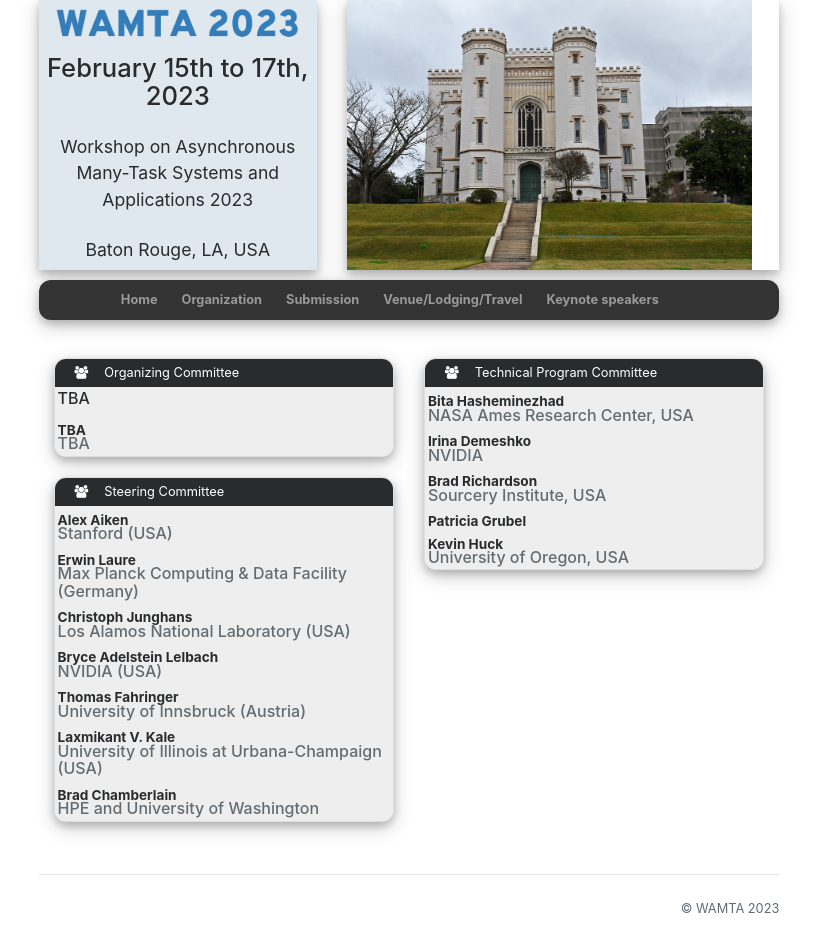
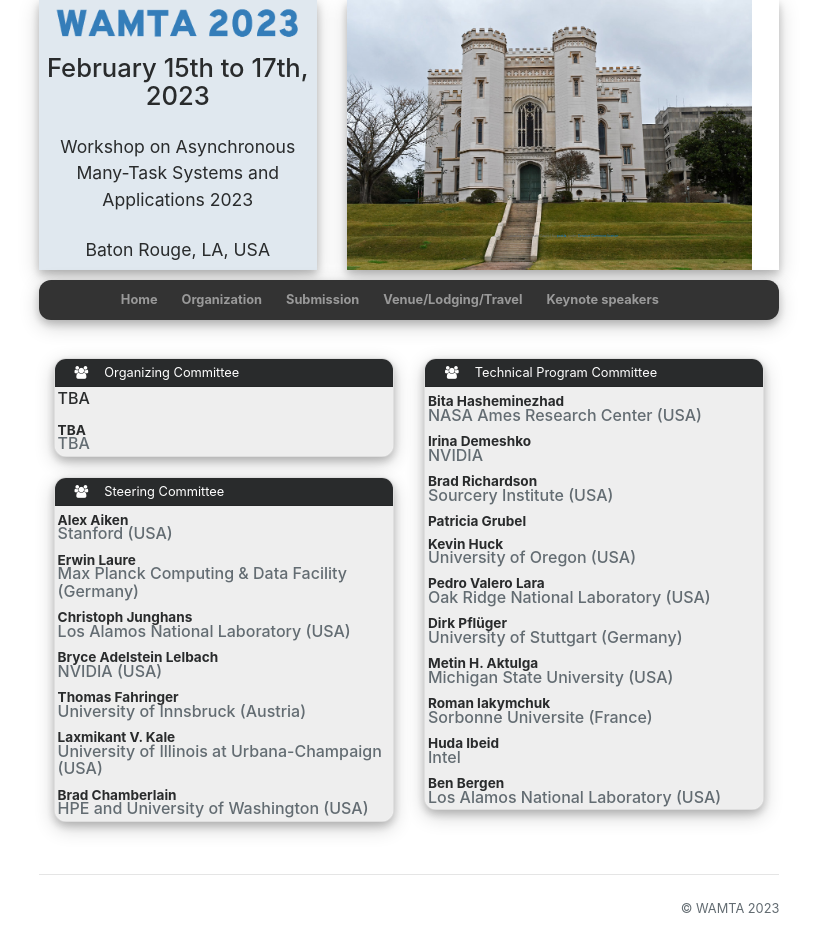
Before and after one commit to wamta26/WAMTA26.github.io, a Jekyll site: the page built from committees.html, in a window 1280 px wide. Shown: the whole page, without its empty margins (231-1048 px from the left). Built offline with Jekyll 4.4.1, drawn with Linux system fonts in a browser that asks for light colours; nearby versions of some CDN libraries.

Commit message:
Update PC

```diff
--- a/_data/conference.yml
+++ b/_data/conference.yml
@@ -127,23 +127,42 @@ steering_committees:
     org: University of Illinois at Urbana-Champaign (USA)
     homepage: https://cs.illinois.edu/about/people/all-faculty/kale
   - name: Brad Chamberlain
-    org: HPE and University of Washington
+    org: HPE and University of Washington (USA)
     homepage: https://homes.cs.washington.edu/~bradc/
 technical_program_committees:
   - name: Bita Hasheminezhad
-    org: NASA Ames Research Center, USA
+    org: NASA Ames Research Center (USA)
     homepage:
   - name: Irina Demeshko
     org: NVIDIA
     homepage:
   - name: Brad Richardson
-    org: Sourcery Institute, USA
+    org: Sourcery Institute (USA)
     homepage:
   - name: Patricia Grubel
     org:
-    homepage: Los Alamos National Laboratory, USA
+    homepage: Los Alamos National Laboratory (USA)
   - name: Kevin Huck
-    org: University of Oregon, USA
+    org: University of Oregon (USA)
+    homepage:
+  - name: Pedro Valero Lara
+    org: Oak Ridge National Laboratory (USA)
+    homepage:
+  - name: Dirk Pflüger
+    org: University of Stuttgart (Germany)
+    homepage:
+  - name: Metin H. Aktulga
+    org: Michigan State University (USA)
+    homepage:
+  - name: Roman Iakymchuk
+    org: Sorbonne Universite (France)
+    honepage:
+  - name:  Huda Ibeid
+    org: Intel
+    homepage:
+  - name: Ben Bergen
+    org: Los Alamos National Laboratory (USA)
+    homepage:
     homepage:
 webmaster:
   - name: Parsa Amini
```
